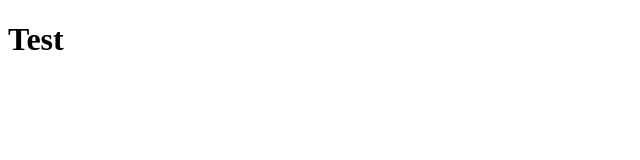
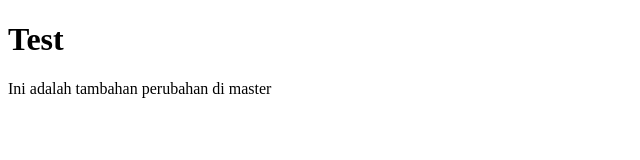
Before and after one commit to dhanidwiputra/slayers, a plain HTML site: page index.html in a window 1280 px wide. Shown: the whole page, without its empty margins (0-640 px from the left). Drawn offline with Linux system fonts and the light colour scheme.

Commit message:
changes in master

```diff
--- a/index.html
+++ b/index.html
@@ -8,5 +8,6 @@
 </head>
 <body>
     <h1>Test</h1>
+    <p>Ini adalah tambahan perubahan di master</p>
 </body>
 </html>
```
